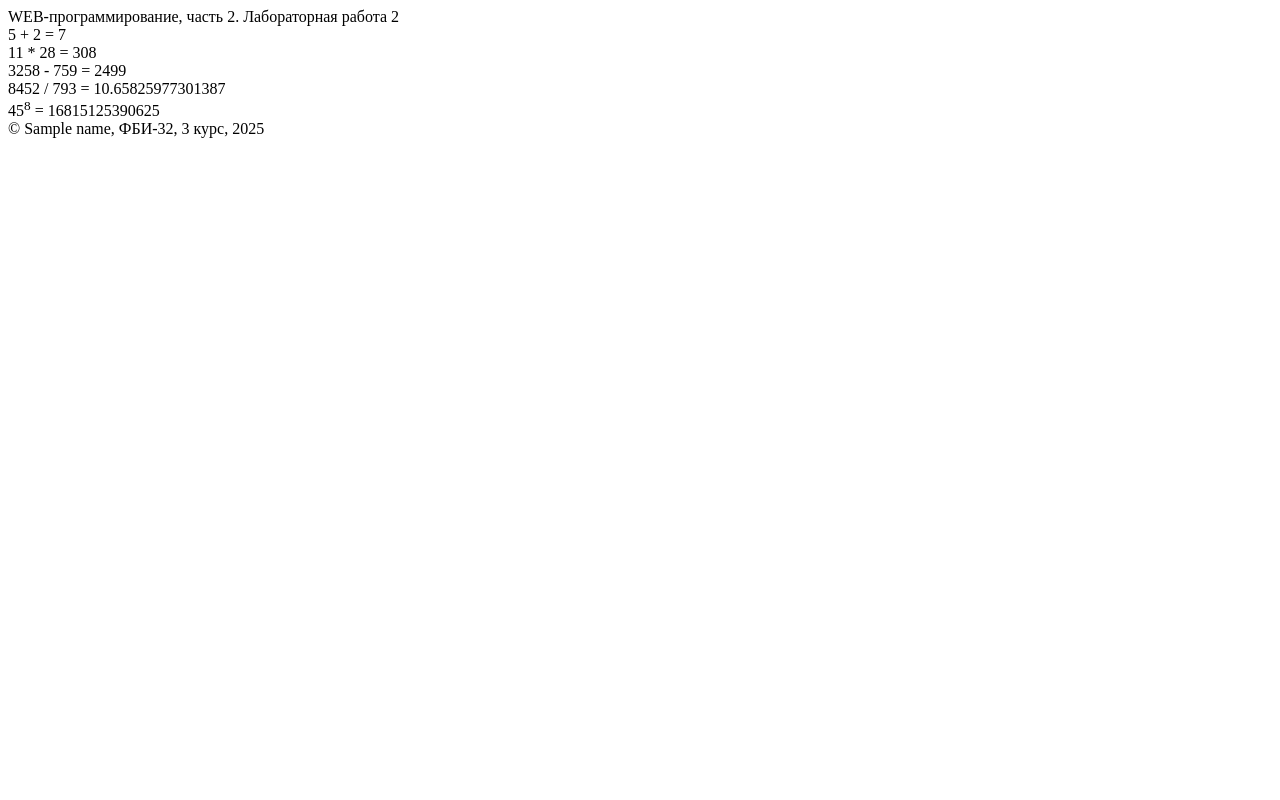
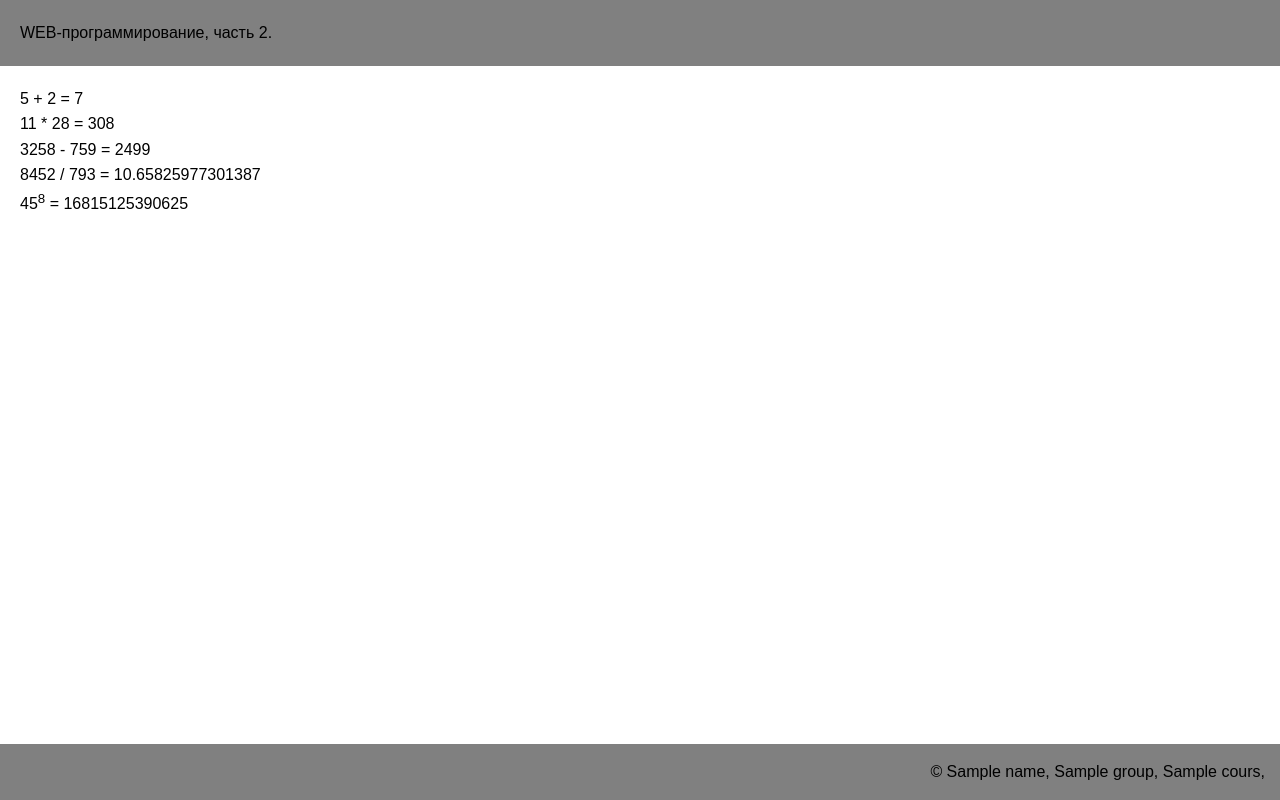
Before and after one commit to anastasiaagafonova/web-back-labs, a Flask app: template templates/example.html in a window 1280 px wide. Run offline with Flask 3, Linux system fonts and the light colour scheme; the template is opened without the code that fills it: most values are stand-ins (such as "Sample title", 1, 10 or a date in 2020).

Commit message:
условия в шаблоне

```diff
--- a/templates/example.html
+++ b/templates/example.html
@@ -3,11 +3,12 @@
 <head>
     <meta charset="UTF-8">
     <meta name="viewport" content="width=device-width, initial-scale=1.0">
-    <title>Агафонова Анастасия. Лабораторная работа 2</title>
+    <title>{% if name %}Агафонова Анастасия.{% endif %} Лабораторная работа 2</title>
+    <link rel="stylesheet" href="{{ url_for('static', filename='main.css')}}">
 </head>
 <body>
     <header>
-         WEB-программирование, часть 2. Лабораторная работа 2
+         WEB-программирование, часть 2. {% if number %}Лабораторная работа 2{% endif %}
     </header>
 
     <main>
@@ -19,7 +20,24 @@
     </main>
 
     <footer>
-        &copy; {{ name }}, ФБИ-32, 3 курс, 2025
+        &copy;
+        {% if name %}
+            {{ name }},
+        {% else %}
+            Анонимус,
+        {% endif %}
+
+        {% if group %}
+            {{ group }},
+        {% else %}
+            0,
+        {% endif %}
+
+        {% if cours %}
+            {{ cours }},
+        {% else %}
+            0,
+        {% endif %}
     </footer>
 </body>
 </html>
```
